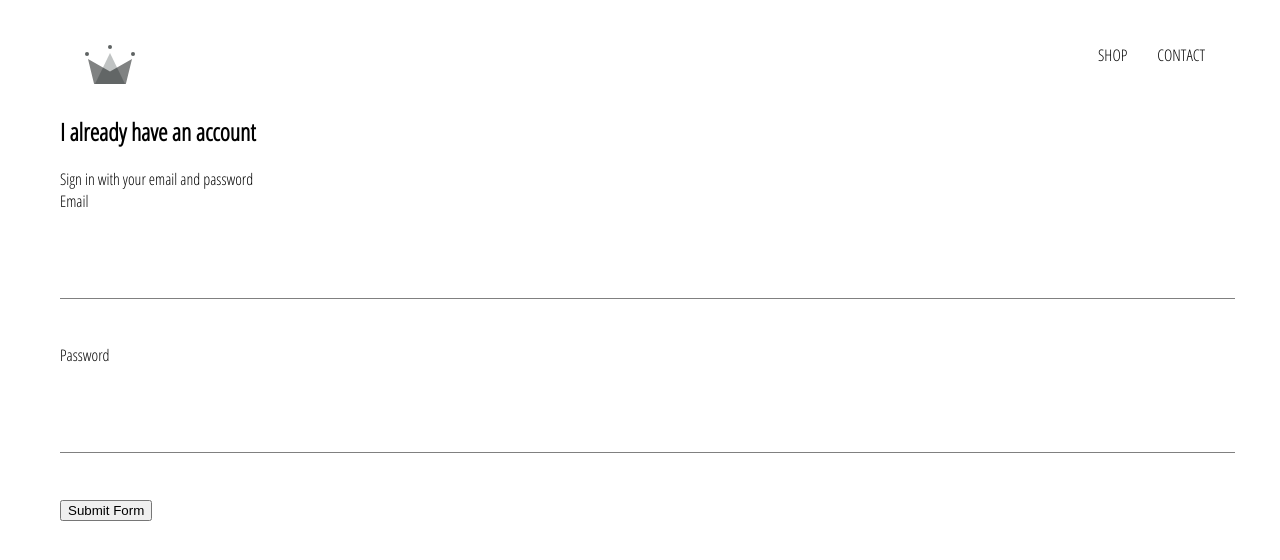
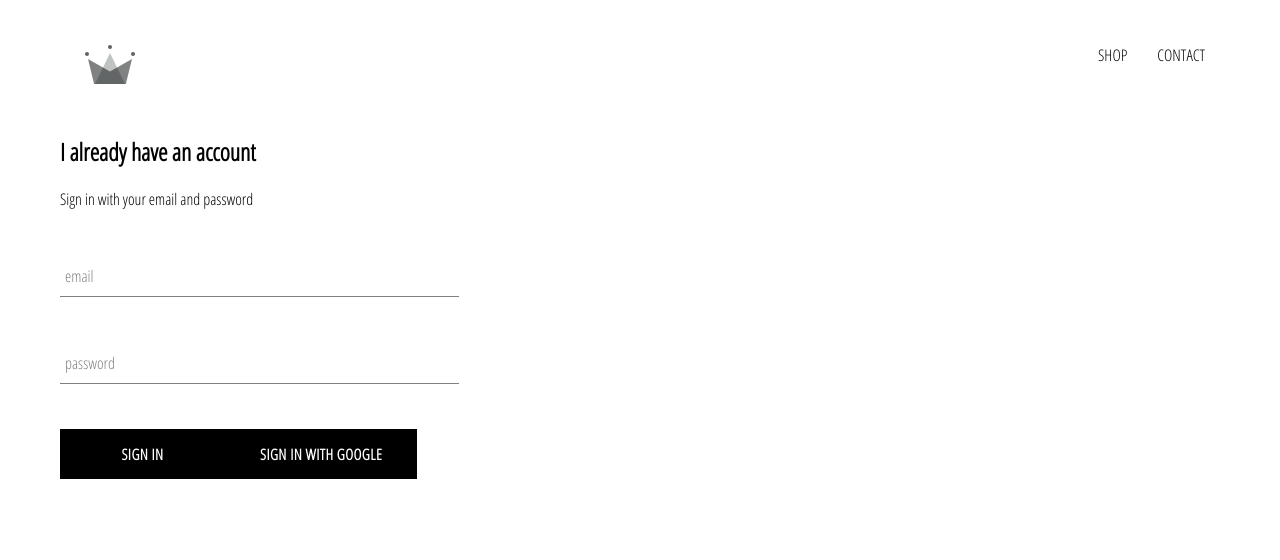
Before and after one commit to AusLam212/e-commerce-app, a React (Create React App) app in the folder crwn-clothing/: page /signin in a window 1280 px wide. Shown: the top 560 px of the page. Built offline with nearby package versions, Linux system fonts and the light colour scheme.

Commit message:
Set up CustomButton to be reused. Installed firebase

```diff
--- a/crwn-clothing/package.json
+++ b/crwn-clothing/package.json
@@ -6,6 +6,7 @@
     "@testing-library/jest-dom": "^5.11.10",
     "@testing-library/react": "^11.2.6",
     "@testing-library/user-event": "^12.8.3",
+    "firebase": "^8.5.0",
     "node-sass": "^5.0.0",
     "react": "^17.0.2",
     "react-dom": "^17.0.2",
--- /dev/null
+++ b/crwn-clothing/src/components/CustomButton/CustomButton.js
@@ -0,0 +1,12 @@
+import React from "react";
+import "./CustomButton.scss";
+
+function CustomButton({ children, ...otherProps }) {
+    return(
+        <button className="custom-button" {...otherProps}>
+            {children}
+        </button>
+    )
+}
+
+export default CustomButton;
--- /dev/null
+++ b/crwn-clothing/src/components/CustomButton/CustomButton.scss
@@ -0,0 +1,22 @@
+.custom-button {
+    min-width: 165px;
+    width: auto;
+    height: 50px;
+    letter-spacing: 0.5px;
+    line-height: 50px;
+    padding: 0 35px 0 35px;
+    font-size: 15px;
+    background-color: black;
+    color: white;
+    text-transform: uppercase;
+    font-family: 'Open Sans Condensed';
+    font-weight: bolder;
+    border: none;
+    cursor: pointer;
+
+    &:hover {
+      background-color: white;
+      color: black;
+      border: 1px solid black;
+    }
+  }
--- a/crwn-clothing/src/components/FormInput/FormInput.js
+++ b/crwn-clothing/src/components/FormInput/FormInput.js
@@ -8,7 +8,9 @@ function FormInput({ handleChange, label, ...otherProps}) {
             {
                 label ?
                 (
-                    <label className={`${otherProps.value.length ? "shrink" : ""} form-input-label`}>
+                    <label className={`${
+                        otherProps.value ? "shrink" : ""
+                        } form-input-label`}>
                         {label}
                     </label>
                 )
--- a/crwn-clothing/src/components/SignIn/SignIn.js
+++ b/crwn-clothing/src/components/SignIn/SignIn.js
@@ -1,5 +1,8 @@
 import React from "react";
 import FormInput from "../FormInput/FormInput";
+import CustomButton from "../CustomButton/CustomButton";
+
+import { signInWithGoogle } from "../../firebase/firebase.utils";
 
 import "./SignIn.scss";
 
@@ -31,21 +34,32 @@ class SignIn extends React.Component {
                 <h2>I already have an account</h2>
                 <span>Sign in with your email and password</span>
                 <form>
-                    <label>Email</label>
                     <FormInput
                         name="email"
                         type="email"
-                        onChange={() => this.handleChange}
+                        // value={this.state.email}
+                        handleChange={() => this.handleChange}
+                        label="email"
                         required
                     />
-                    <label>Password</label>
                     <FormInput
                         name="password"
                         type="password"
-                        onChange={() => this.handleChange}
+                        // value={this.state.password}
+                        handleChange={() => this.handleChange}
+                        label="password"
                         required
                     />
-                    <input type="submit" value="Submit Form" onClick={() => this.handleSubmit} />
+                    <CustomButton
+                        type="submit"
+                        onClick={() => this.handleSubmit}
+                    >
+                        Sign In
+                    </CustomButton>
+                    <CustomButton onClick={signInWithGoogle}>
+                        {" "}
+                        Sign in with Google{" "}
+                    </CustomButton>
                 </form>
             </div>
         )
--- a/crwn-clothing/src/components/SignIn/SignIn.scss
+++ b/crwn-clothing/src/components/SignIn/SignIn.scss
@@ -0,0 +1,9 @@
+.sign-in {
+    width: 30vw;
+    display: flex;
+    flex-direction: column;
+
+    .title {
+        margin: 10px 0;
+    }
+}
--- /dev/null
+++ b/crwn-clothing/src/firebase/firebase.utils.js
@@ -0,0 +1,24 @@
+import firebase from "firebase/app";
+import "firebase/firestore";
+import "firebase/auth";
+
+const config = {
+    apiKey: "AIzaSyDhZ8SdpD3IqXWcEm3ia_PjYRvTqfNX6LE",
+    authDomain: "crwn-db-471d6.firebaseapp.com",
+    projectId: "crwn-db-471d6",
+    storageBucket: "crwn-db-471d6.appspot.com",
+    messagingSenderId: "285988158101",
+    appId: "1:285988158101:web:f8a9c393e82d7a14a8f99c",
+    measurementId: "G-39PEEZQ51H"
+};
+
+firebase.initializeApp(config);
+
+export const auth = firebase.auth();
+export const firestore = firebase.firestore();
+
+const provider = new firebase.auth.GoogleAuthProvider();
+provider.setCustomParameters({prompt: "select_account"});
+export const signInWithGoogle = () => auth.signInWithPopup(provider);
+
+export default firebase;
```
Also changed, not shown: 1 other file (tests, documents, lock files or other folders).
